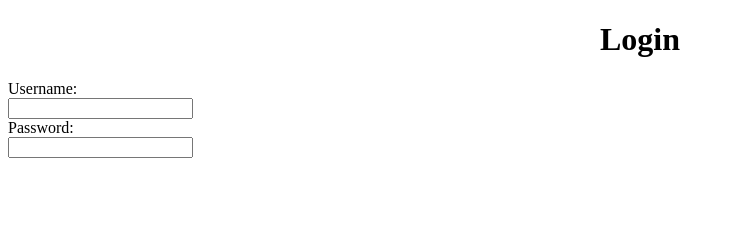
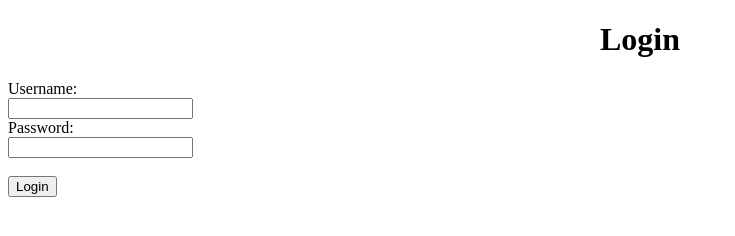
Before and after one commit to iamneo-production/cedaecbdcebf305677662bfdbccbfebeddone, a plain HTML site: page public/index.html in a window 1280 px wide. Shown: the whole page, without its empty margins (0-735 px from the left). Drawn offline with Linux system fonts and the light colour scheme.

Commit message:
Backup Commit

```diff
--- a/public/index.html
+++ b/public/index.html
@@ -18,8 +18,8 @@
       <br>
       <label display="block">Password:</label><br>
       <input type ="text" name="password" required="required" required>
-      <br>
-
+      <br><br>
+      <input type="button" value="Login">
     </form>
   </div>
 
```
